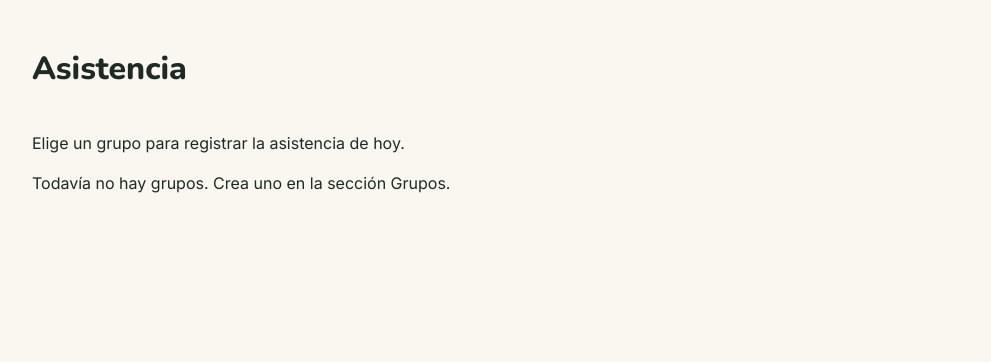
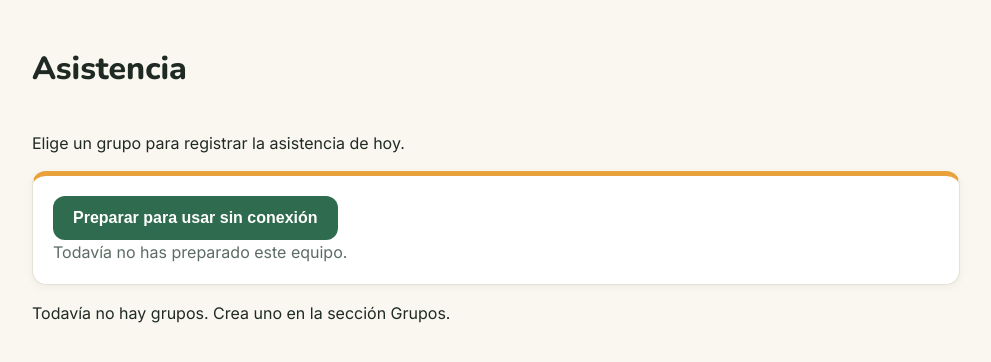
Before and after one commit to Katy1762/AulaRural, a Django app: page /asistencia/ in a window 1280 px wide. Shown: the part 68-430 px from the top of the page, without its empty margins (144-1135 px from the left). Run offline with Django 5.2, Linux system fonts and the light colour scheme; the visitor is signed in with stand-in values (Sample User, id 1); data that the repository does not hold is empty.

Commit message:
Botón para preparar el uso sin conexión y guardado de grupos en IndexedDB

```diff
--- /dev/null
+++ b/static/js/sin_conexion.js
@@ -0,0 +1,87 @@
+// Guarda los grupos y estudiantes del docente en el navegador (IndexedDB)
+const NOMBRE_BD = 'aularural';
+const VERSION_BD = 1;
+
+// Abre la base local y crea los almacenes la primera vez
+function abrirBD() {
+  return new Promise((resolver, rechazar) => {
+    const peticion = indexedDB.open(NOMBRE_BD, VERSION_BD);
+    peticion.onupgradeneeded = () => {
+      const bd = peticion.result;
+      bd.createObjectStore('grupos', { keyPath: 'id' });
+      // La cola guardará la asistencia pendiente de enviar (paso 3)
+      bd.createObjectStore('cola', { keyPath: 'uuid' });
+      bd.createObjectStore('meta', { keyPath: 'clave' });
+    };
+    peticion.onsuccess = () => resolver(peticion.result);
+    peticion.onerror = () => rechazar(peticion.error);
+  });
+}
+
+// Reemplaza los grupos guardados por los recibidos y anota la fecha
+async function guardarGrupos(grupos) {
+  const bd = await abrirBD();
+  return new Promise((resolver, rechazar) => {
+    const tx = bd.transaction(['grupos', 'meta'], 'readwrite');
+    tx.objectStore('grupos').clear();
+    grupos.forEach((g) => tx.objectStore('grupos').put(g));
+    tx.objectStore('meta').put({
+      clave: 'preparado',
+      fecha: new Date().toISOString(),
+      total: grupos.length,
+    });
+    tx.oncomplete = () => resolver();
+    tx.onerror = () => rechazar(tx.error);
+  });
+}
+
+// Lee cuándo fue la última preparación (o null si nunca)
+async function leerPreparacion() {
+  const bd = await abrirBD();
+  return new Promise((resolver, rechazar) => {
+    const peticion = bd.transaction('meta').objectStore('meta').get('preparado');
+    peticion.onsuccess = () => resolver(peticion.result || null);
+    peticion.onerror = () => rechazar(peticion.error);
+  });
+}
+
+// Muestra el estado debajo del botón
+function mostrarEstado(elemento, meta) {
+  if (!meta) {
+    elemento.textContent = 'Todavía no has preparado este equipo.';
+    return;
+  }
+  const cuando = new Date(meta.fecha).toLocaleString('es-CO');
+  elemento.textContent = `Listo: ${meta.total} grupo(s) guardados el ${cuando}`;
+}
+
+document.addEventListener('DOMContentLoaded', async () => {
+  const boton = document.getElementById('btn-preparar');
+  const estado = document.getElementById('estado-preparar');
+  if (!boton || !estado) return;
+
+  // Al abrir la página, muestra si ya se preparó antes
+  try {
+    mostrarEstado(estado, await leerPreparacion());
+  } catch (e) {
+    estado.textContent = 'Este navegador no permite guardar datos para uso sin conexión.';
+    boton.disabled = true;
+    return;
+  }
+
+  boton.addEventListener('click', async () => {
+    boton.disabled = true;
+    estado.textContent = 'Preparando...';
+    try {
+      const resp = await fetch('/asistencia/datos-sin-conexion/', { credentials: 'same-origin' });
+      if (!resp.ok) throw new Error('Respuesta ' + resp.status);
+      const datos = await resp.json();
+      await guardarGrupos(datos.grupos);
+      mostrarEstado(estado, await leerPreparacion());
+    } catch (e) {
+      estado.textContent = 'No se pudo preparar. Revisa tu conexión e inténtalo de nuevo.';
+    } finally {
+      boton.disabled = false;
+    }
+  });
+});
--- a/templates/asistencia/inicio.html
+++ b/templates/asistencia/inicio.html
@@ -1,4 +1,5 @@
 {% extends 'base.html' %}
+{% load static %}
 {% block titulo %}Asistencia{% endblock %}
 {% block contenido %}
 {% with es_directivo=request.user.perfil.rol %}
@@ -10,6 +11,12 @@
   <p class="mensaje info">Modo consulta: puedes ver la asistencia de todos los grupos.</p>
 {% else %}
   <p>Elige un grupo para registrar la asistencia de hoy.</p>
+
+  {# Guarda grupos y estudiantes en el navegador para usarlos sin conexión #}
+  <div class="tarjeta">
+    <button type="button" id="btn-preparar" class="boton">Preparar para usar sin conexión</button>
+    <p id="estado-preparar" class="texto-suave"></p>
+  </div>
 {% endif %}
 
 {% if grupos %}
@@ -40,5 +47,9 @@
 {% else %}
 <p>Todavía no hay grupos. Crea uno en la sección Grupos.</p>
 {% endif %}
+{# Script del modo sin conexión: solo para el docente #}
+{% if es_directivo != 'directivo' %}
+<script src="{% static 'js/sin_conexion.js' %}"></script>
+{% endif %}
 {% endwith %}
 {% endblock %}
```
